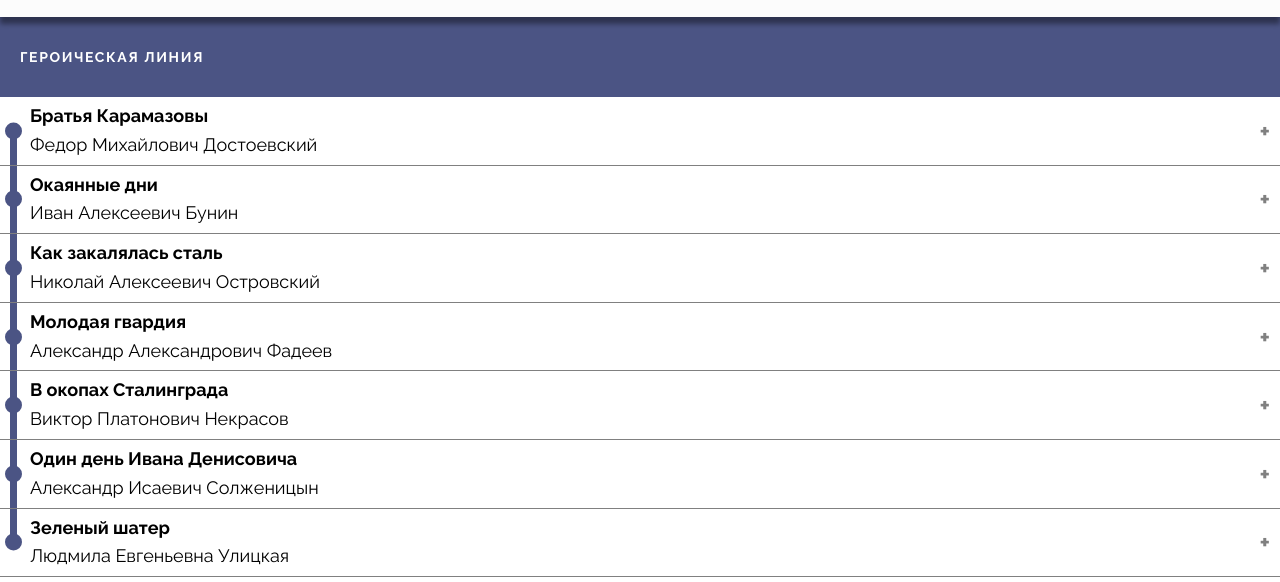
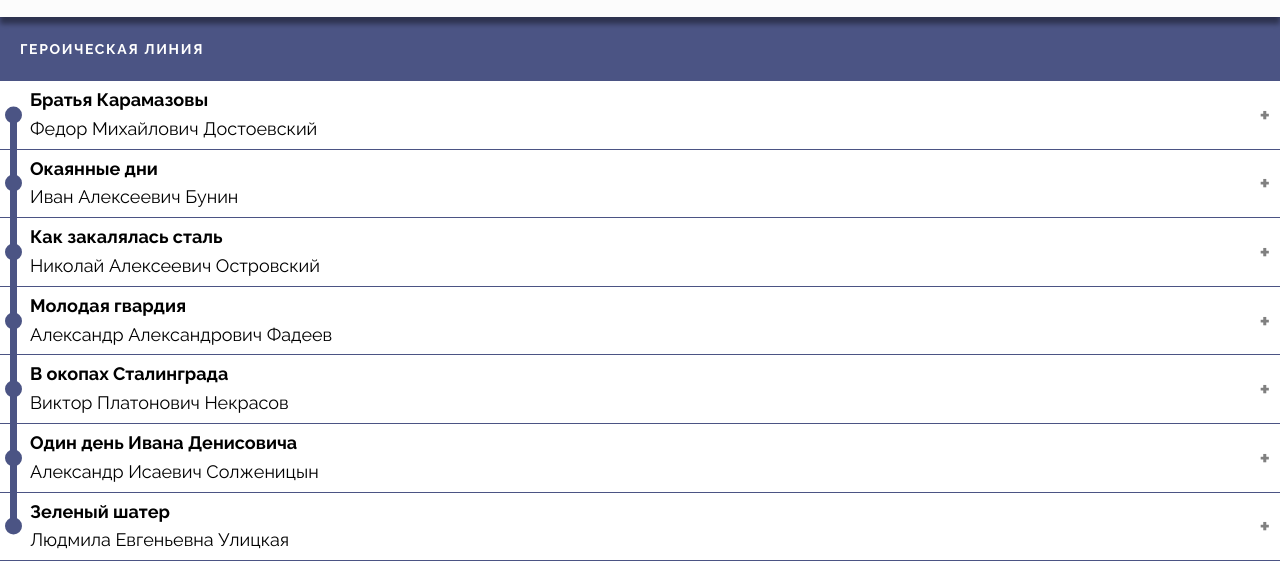
Before and after one commit to mvenvb/mvenvb.github.io, a website: page mobile-cards.html in a window 1280 px wide. Shown: the part 63-645 px from the top of the page. Drawn offline with Linux system fonts and the light colour scheme.

Commit message:
fix height of menu items

```diff
--- a/js/card.js
+++ b/js/card.js
@@ -656,7 +656,7 @@ function cardBuilt(line, lineNumber) {
 
         str_temp += '<div class="accordion-body">' +
             '<div class="accordion">' +
-            '<div class="accordion__container">' +
+            '<div class="accordion__container" style="border-color: '+ color +'">' +
             '<div class="accordion__label">' +
             '<div class="card__decor" style="background: '+ color +'"><div class="card__decor--circle" style="background: '+ color +'"></div></div>' +
             '<div class="card__book">' +
--- a/scss/pages/_mobile.scss
+++ b/scss/pages/_mobile.scss
@@ -77,7 +77,7 @@
 	&__item {
 		list-style-type: none;
 
-		height: 8vh;
+		height: 6vh;
 
 		display: flex;
 		align-items: center;
@@ -144,7 +144,7 @@
 
 	&__title {
 		padding: 0 20px;
-		height: 10vh;
+		height: 8vh;
 
 		display: flex;
 		align-items: center;
```
Also changed, not shown: css/style.css, 1 other file.
